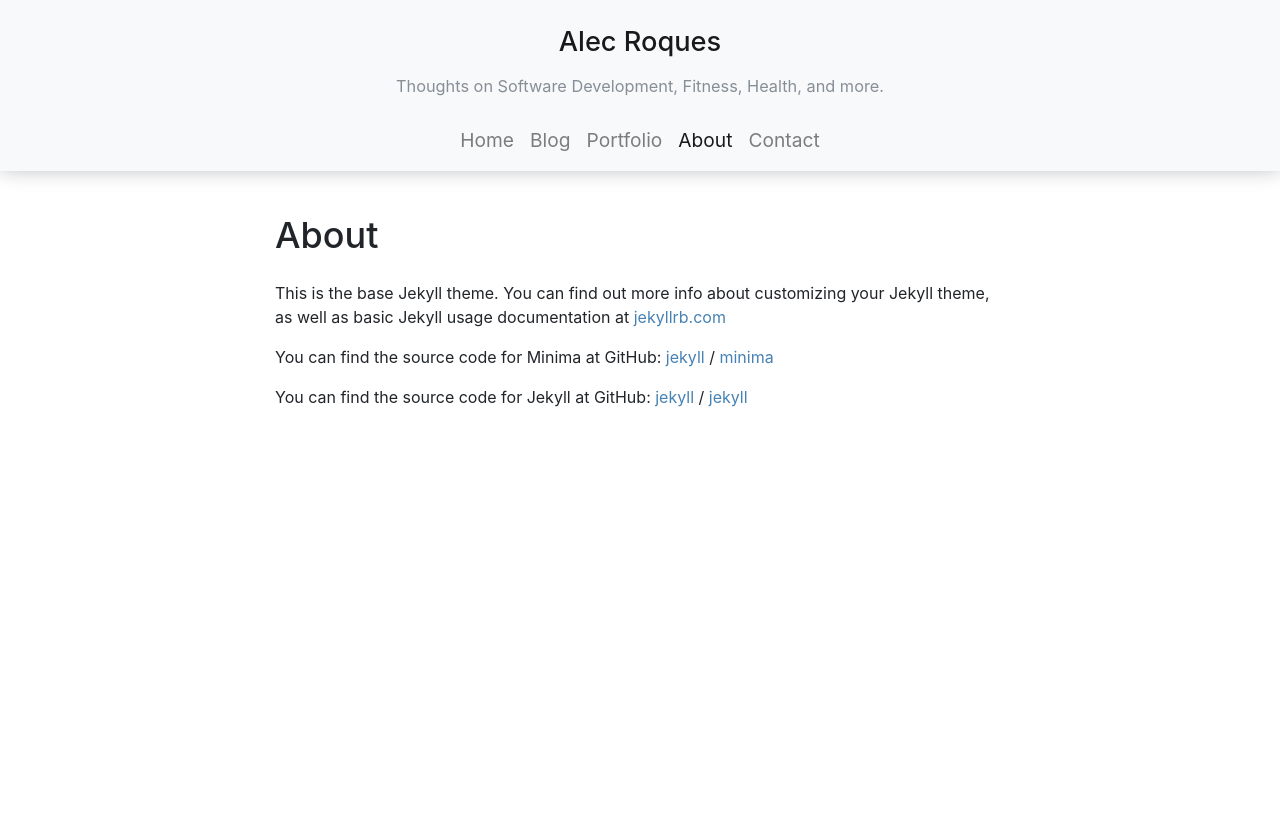
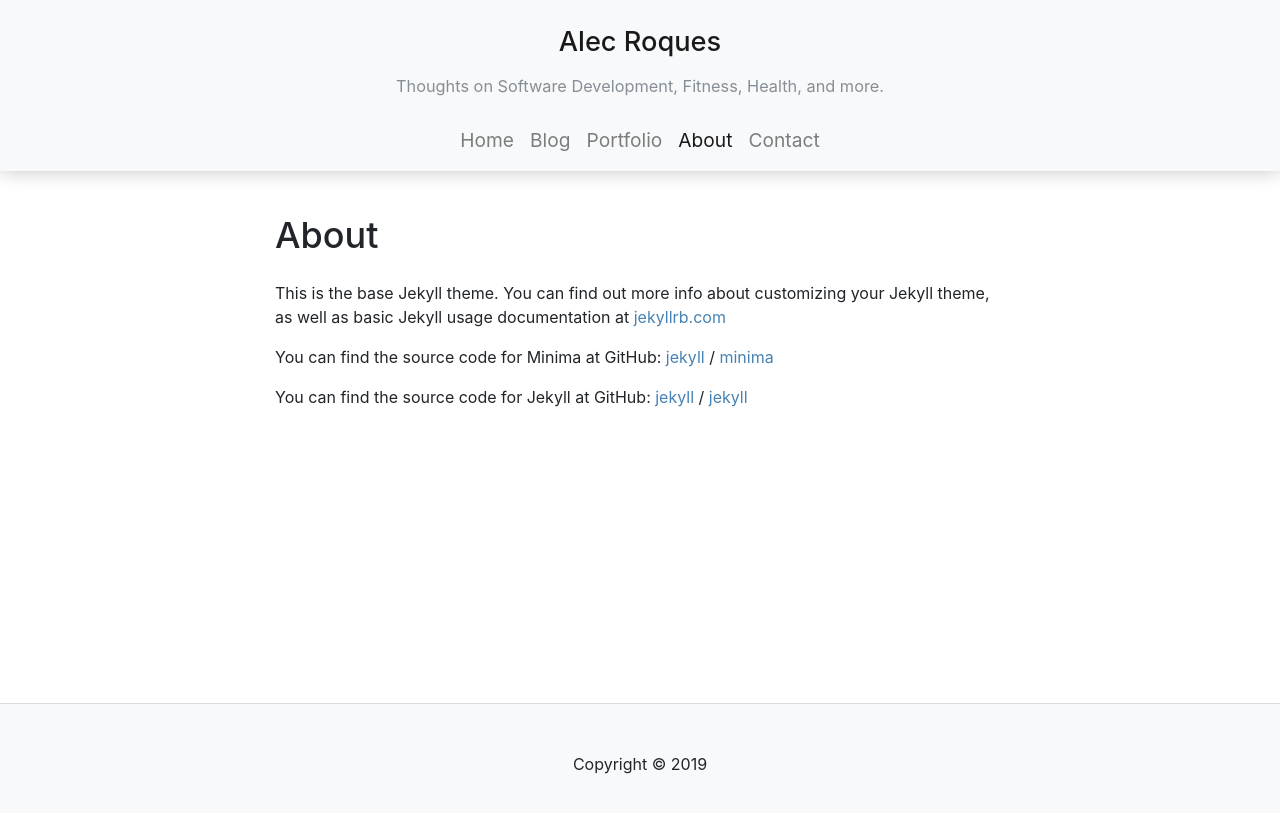
Before and after one commit to aroques/aroques.github.io, a Jekyll site: the page built from pages/about.md, in a window 1280 px wide. Shown: the top 813 px of the page. Built offline with Jekyll 4.4.1, drawn with Linux system fonts in a browser that asks for light colours.

Commit message:
Decrease font-size of name in navbar on xs devices

```diff
--- a/_layouts/default.html
+++ b/_layouts/default.html
@@ -13,6 +13,8 @@
 
   </body>
 
+  {% include footer.html %}
+
   {% include js_files.html %}
 
 </html>
--- a/css/main.css
+++ b/css/main.css
@@ -36,7 +36,7 @@
   -webkit-box-shadow: 0 -6px 25px 0px #999;
   -moz-box-shadow: 0 -6px 25px 0px #999;
   box-shadow: 0 -6px 25px 0px #999;
-  font-size: 1.3rem;
+  font-size: 1rem;
 }
 
 header {
@@ -46,7 +46,6 @@
 .navbar-toggler {
   float:right;
   overflow: auto;
-  margin-top:5px
 }
 
 .fixed-header {
@@ -57,7 +56,7 @@
   z-index: 10;
 }
 
-a.navbar-brand {
+.upper-nav > .navbar-brand {
   font-size: 1.7rem;
   font-weight: 500;
   white-space: normal;
```
